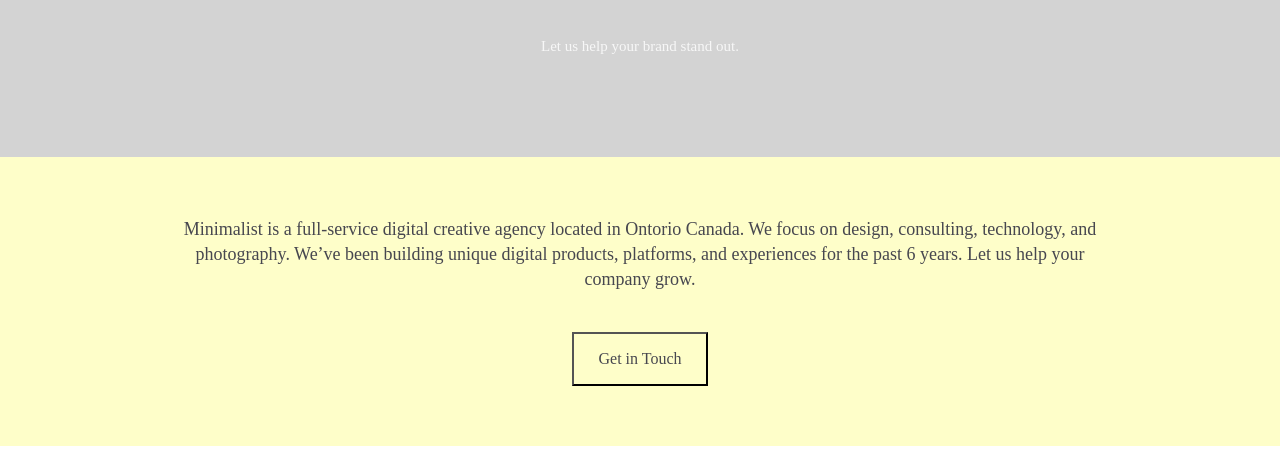
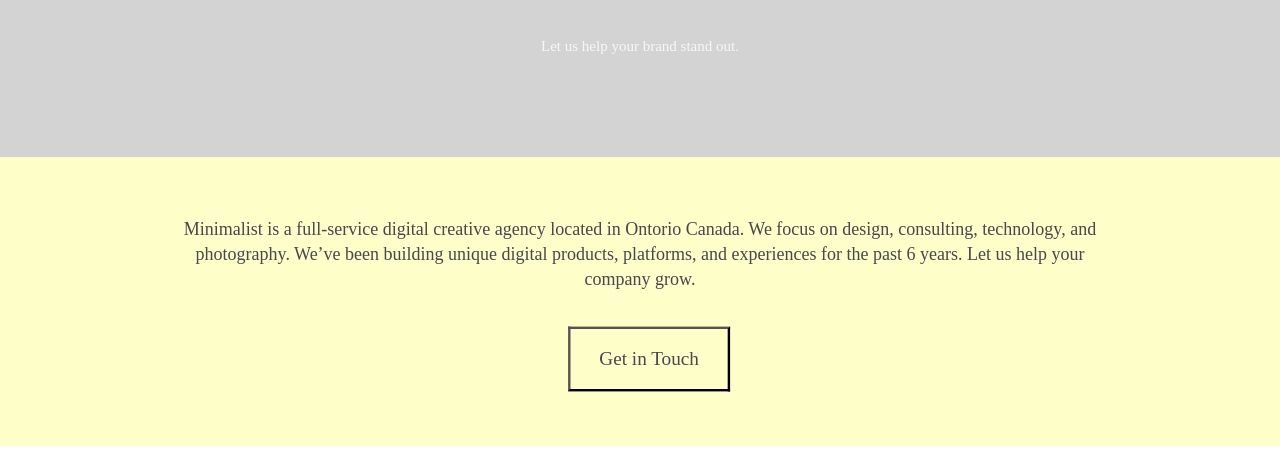
Before and after one commit to Victoriia88/Minimal, a plain HTML site: page index.html in a window 1280 px wide. In both pictures the pointer is over the button "Get in Touch". Shown: the part 344-800 px from the top of the page. Drawn offline with Linux system fonts and the light colour scheme.

Commit message:
button in process

```diff
--- a/css/style.css
+++ b/css/style.css
@@ -74,6 +74,11 @@ main .banner {
 .get_in_touch button {
   padding: 15px 24px;
   background: #fefec9;
+  transition: 0.3s;
+  cursor: pointer;
+}
+.get_in_touch button:hover {
+  transform: scale(1.2) translateX(8px);
 }
 .git_text {
   max-width: 940px;
```
